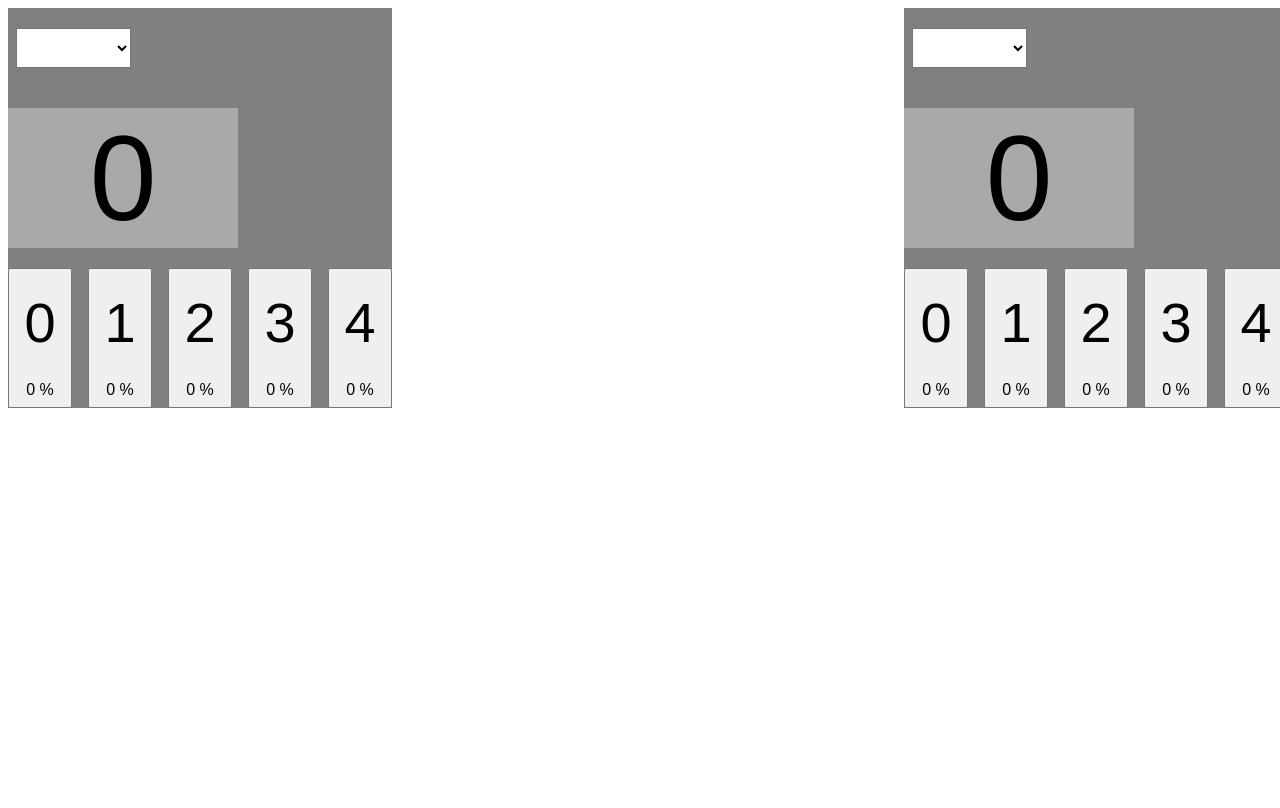
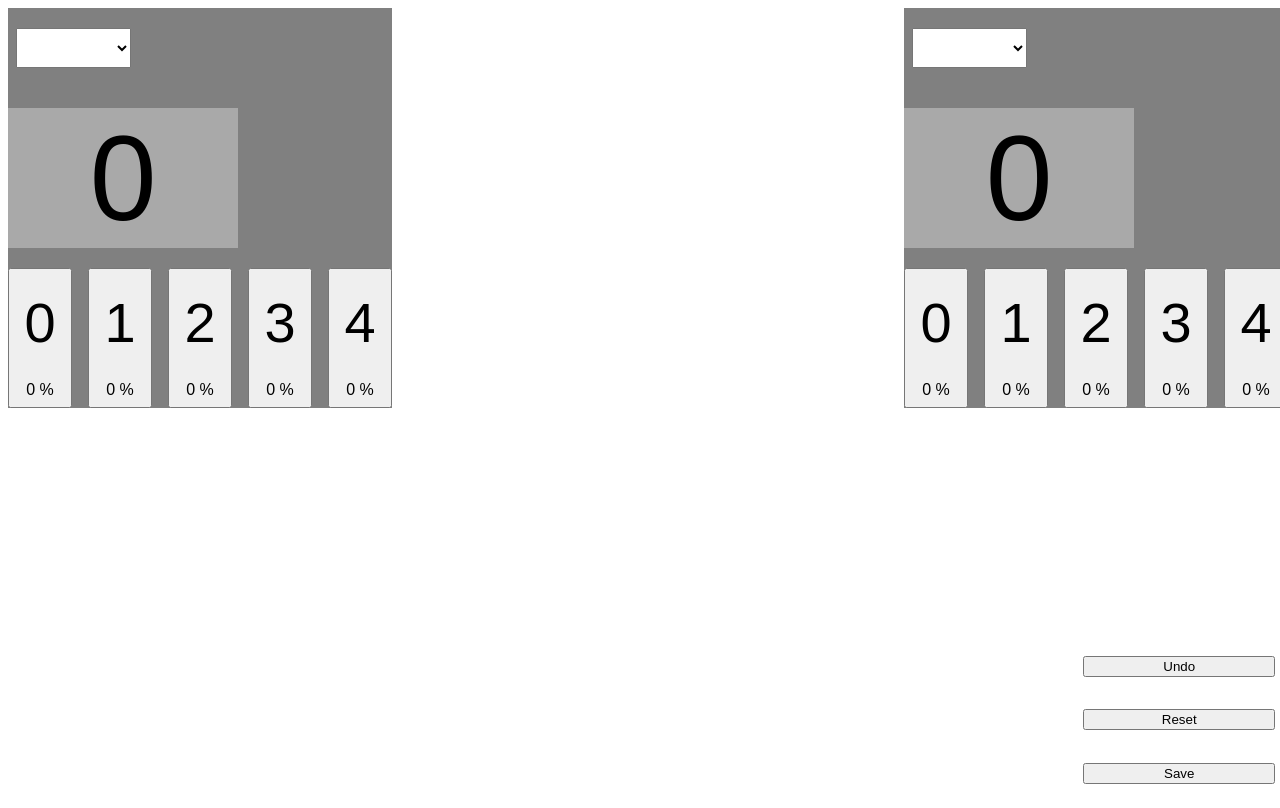
Before and after one commit to LioProjects/Scoreboard, an Angular app in the folder Ballkin_Client/: page / in a window 1280 px wide. Built offline with nearby package versions, Linux system fonts and the light colour scheme.

Commit message:
added controlbuttons

```diff
--- a/Ballkin_Client/src/app/components/player-selector/player-selector.component.ts
+++ b/Ballkin_Client/src/app/components/player-selector/player-selector.component.ts
@@ -23,8 +23,7 @@ export class PlayerSelectorComponent{
     this.players$ = this.playerService.getPlayers()
       .pipe(
         switchMap(players => {
-          // Handle the asynchronous operation here if needed
-          return of(players); // Return the players array
+          return of(players);
         })
       );
       console.log("available players are" + this.players$)
@@ -32,7 +31,6 @@ export class PlayerSelectorComponent{
 
   onPlayerSelect(player: Player) {
     this.selectedPlayer = player;
-    console.log("player selected: " + this.selectedPlayer.name)
     this.selectedPlayerChange.emit(player);
   }
 }
--- a/Ballkin_Client/src/app/components/scoreboard-point-button/scoreboard-point-button.component.scss
+++ b/Ballkin_Client/src/app/components/scoreboard-point-button/scoreboard-point-button.component.scss
@@ -4,6 +4,7 @@
     display: flex;
     flex-direction: column;
     align-items: center;
+
 }
 
 .point-value {
--- a/Ballkin_Client/src/app/components/scoreboard/scoreboard.component.html
+++ b/Ballkin_Client/src/app/components/scoreboard/scoreboard.component.html
@@ -1,4 +1,5 @@
 
+<div class="viewport">
     <div class="scoreboard">
         <div class="player-scoreboard">
             <app-player-selector class="player-selector" [(selectedPlayer)]="player1"></app-player-selector>
@@ -26,3 +27,10 @@
                 <app-scoreboard-point-button [pointValue]="4" [player]="player2" [gamePoints] = "gamePoints"></app-scoreboard-point-button>
             </div>
         </div>
+    </div>
+    <div class="control-buttons">
+        <button (click)="undo()">Undo</button>
+        <button (click)="resetGame()">Reset</button>
+        <button (click)="saveGame()">Save</button>
+    </div>
+</div>
--- a/Ballkin_Client/src/app/components/scoreboard/scoreboard.component.scss
+++ b/Ballkin_Client/src/app/components/scoreboard/scoreboard.component.scss
@@ -1,6 +1,13 @@
+.viewport{
+    position: relative;
+    height: 100%;
+    width: 100%;
+    display: flex;
+    flex-direction: column;
+}
 
 .scoreboard{
-    height: 100%;
+    height: 50%;
     display: flex;
     justify-content: space-between;
 
@@ -11,7 +18,7 @@
     align-items: center;
 }
 .player-scoreboard{
-    height: 50%;
+    height: 100%;
     width: 30%;
     display: flex;
     flex-direction: column;
@@ -33,3 +40,14 @@
     font-size: 15vh;
     background-color: darkgray;
 }
+
+.control-buttons{
+    height: 20%;
+    width: 15%;
+    position: absolute;
+    display: flex;
+    flex-direction: column;
+    justify-content: space-around;
+    bottom: 1%;
+    right: 1%;
+}
--- a/Ballkin_Client/src/app/components/scoreboard/scoreboard.component.ts
+++ b/Ballkin_Client/src/app/components/scoreboard/scoreboard.component.ts
@@ -13,10 +13,23 @@ import { ScoreboardPointButtonComponent } from '../scoreboard-point-button/score
     imports: [ScoreboardPointButtonComponent, PlayerSelectorComponent]
 })
 export class ScoreboardComponent {
-    player1= {name: "Lionel", id: 1}
-    player2= {name: "Noel", id: 2}
 
+    player1: Player = { id: -1, name: ''};
+    player2: Player = { id: -1, name: ''};
+;
     gamePoints: PlayerGamePoint[] = [];
+
+    undo() {
+        this.gamePoints.pop();
+    }
+
+    resetGame () {
+        this.gamePoints = [];
+    }
+
+    saveGame() {
+        console.log("save Game to be implemented");
+    }
 
     getPlayerScore (player: Player): number{
         if (!player){
```
Lines whose indentation alone changed are shown as unchanged.
